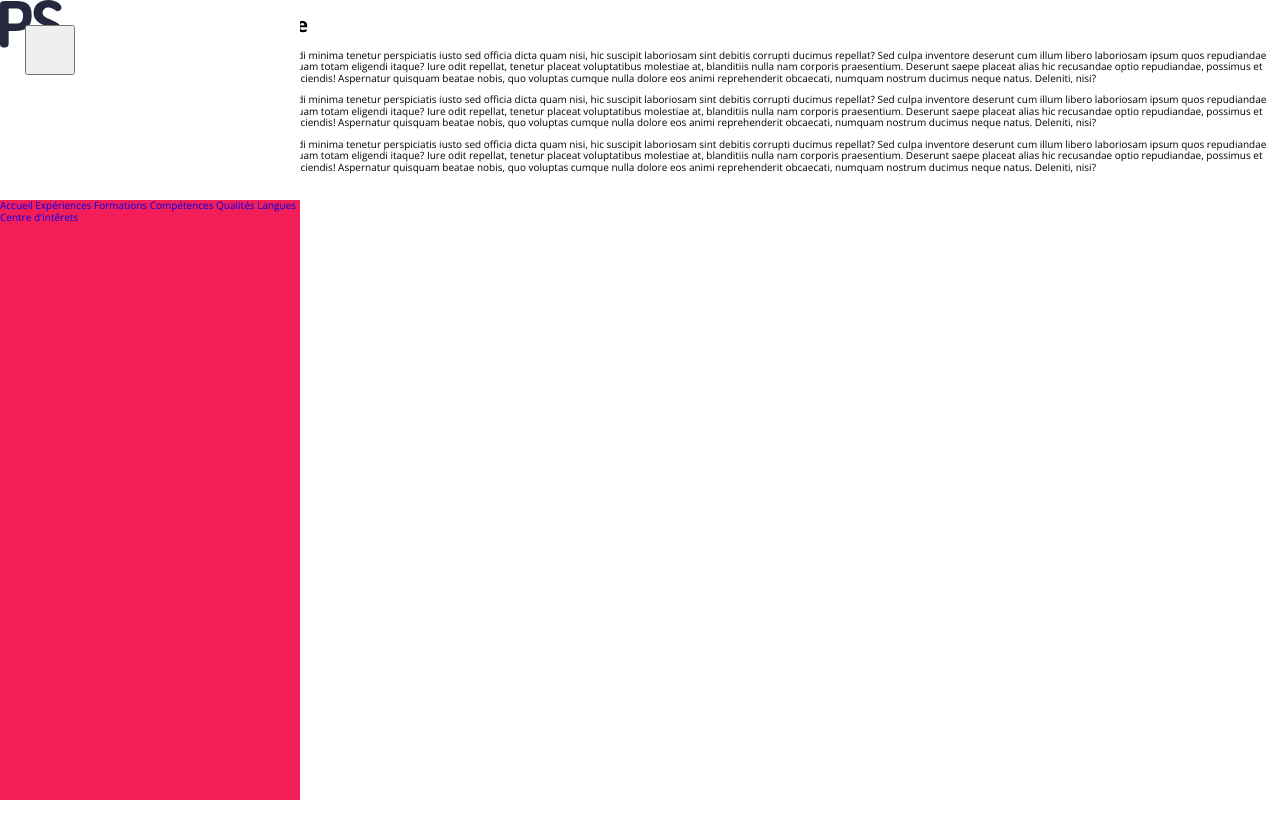
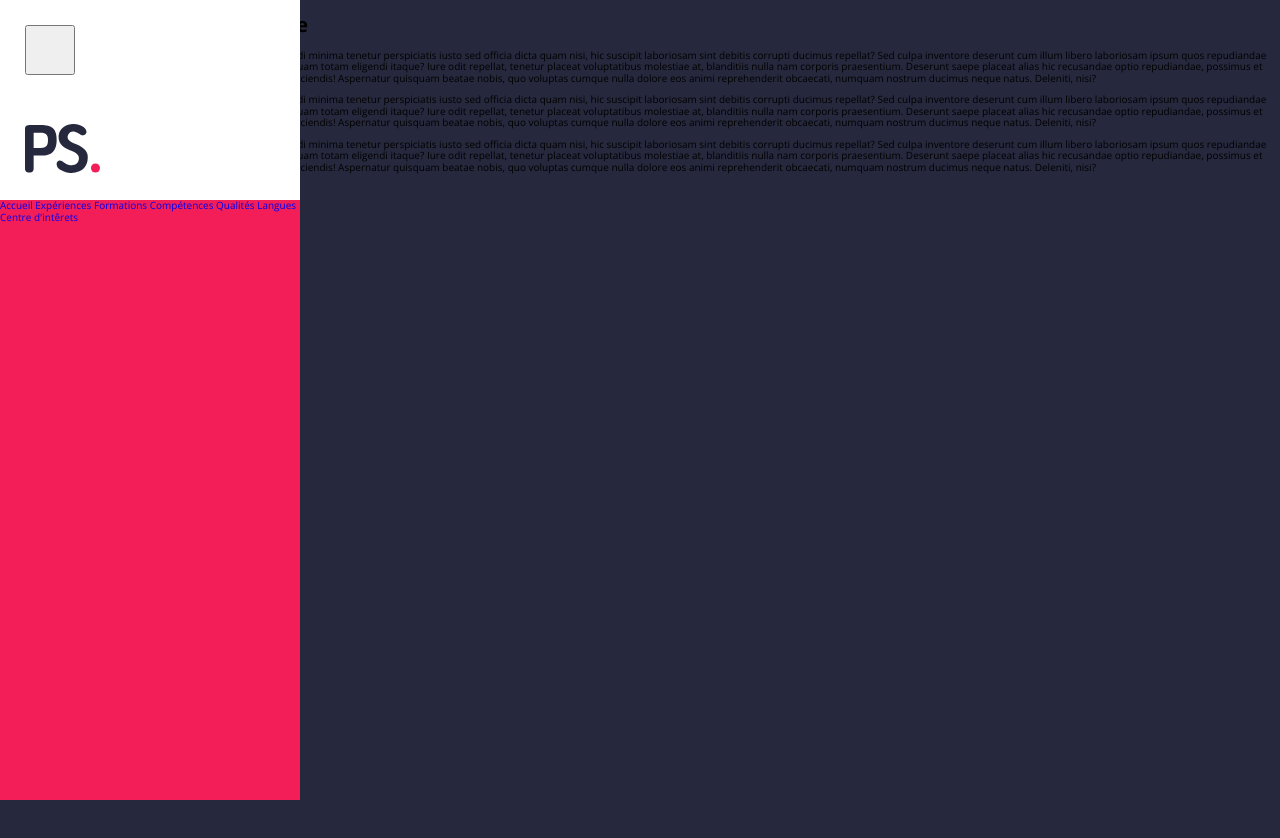
Before and after one commit to philippesanogo/cv-developpeur-web, a plain HTML site: page index.html in a window 1280 px wide. Shown: the top 838 px of the page. Drawn offline with nearby package versions, Linux system fonts and the light colour scheme.

Commit message:
style
definir position du logo
taille du logo

```diff
--- a/style.css
+++ b/style.css
@@ -6,6 +6,7 @@ html {
 body {
     font-family: 'Open Sans', sans-serif;
     height: 200vh;
+    background: #26293d;
 }
 a {
     text-decoration: none;
@@ -41,6 +42,19 @@ nav #logo-container {
     width: 100%;
     height: 25%;
     background: #fff;
+    position: relative;
+}
+
+#logo-container a {
+    display: block;
+    width: 25%;
+    position: absolute;
+    bottom: 2.5rem;
+    left: 2.5rem;
+}
+
+#logo-container a img {
+    width: 100%;
 }
 
 nav #menu {
@@ -49,9 +63,6 @@ nav #menu {
     background: #f31d58;
 }
 
-#logo-container a img {
-    width: 25%;
-}
 
 nav.open {
     transform: translateX(0);
```
